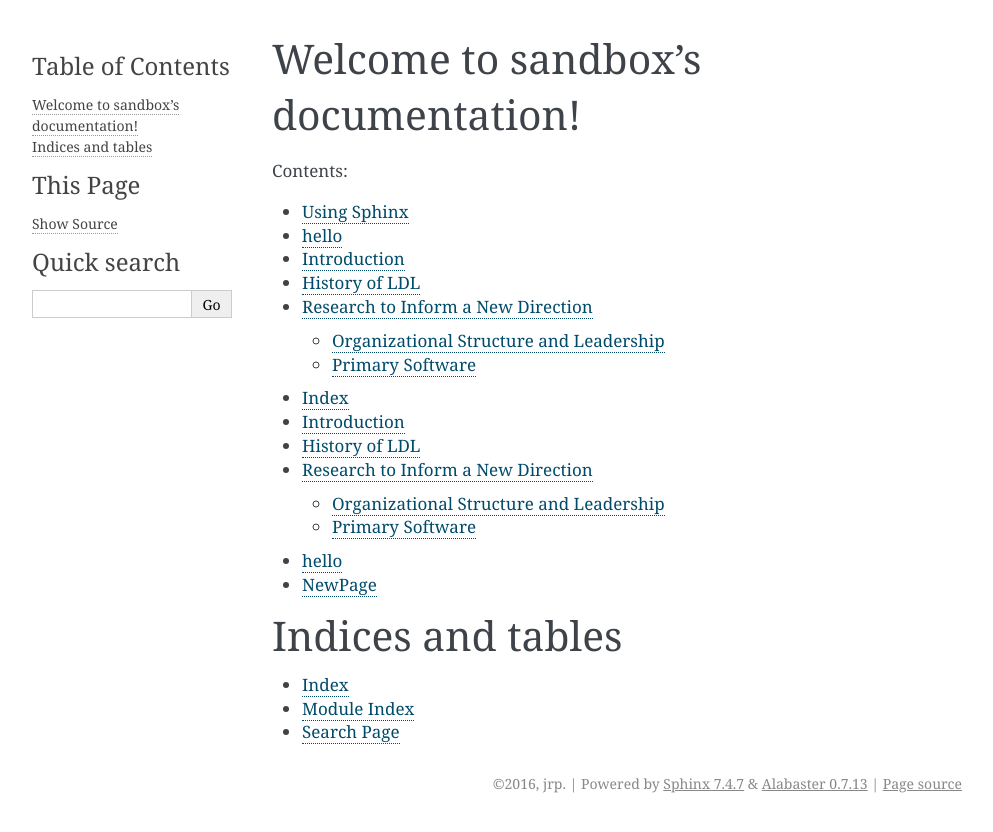
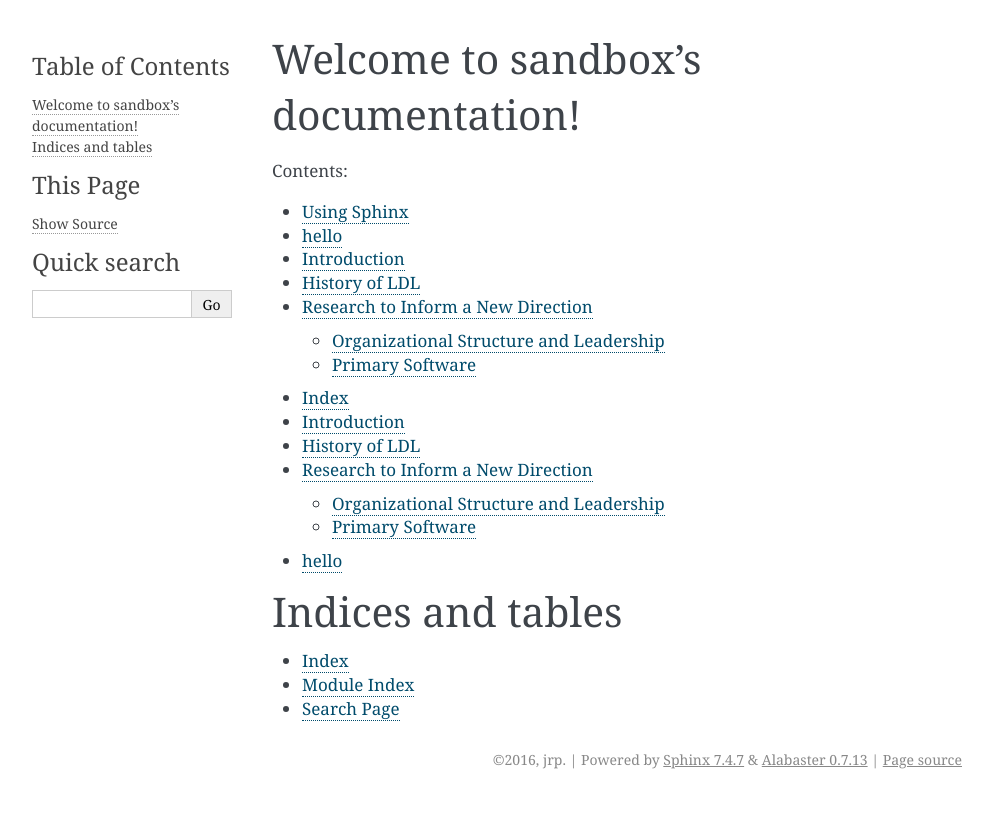
Before and after one commit to lsulibraries/ldl-documentation, a Sphinx documentation site: the page built from source/index.rst, in a window 1280 px wide. Shown: the top 832 px of the page, without its empty margins (148-1141 px from the left). Built offline with Sphinx 7.4.7, drawn with Linux system fonts in a browser that asks for light colours; pages that are not in the unit, such as notebooks, are missing from menus.

Commit message:
willdidid

```diff
--- a/source/index.rst
+++ b/source/index.rst
@@ -31,7 +31,7 @@
    test
    Why-Participate-in-the-LDL?
    Zeutschel-OS-12000-Advanced-Scanning-Procedures
-   newpage
+   willdidit
 
 Indices and tables
 ==================
--- a/source/newpage.rst
+++ /dev/null
@@ -1,4 +0,0 @@
-NewPage
-=======
-
-Hello World
--- /dev/null
+++ b/source/willdidit.rst
@@ -0,0 +1 @@
+I did it
```
